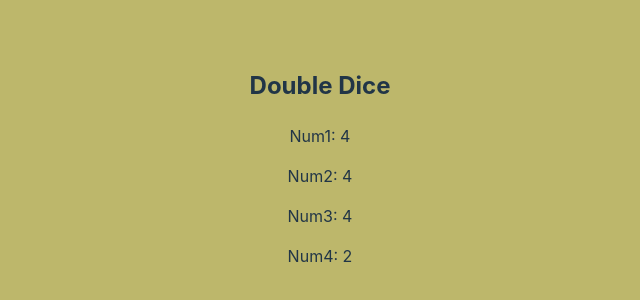
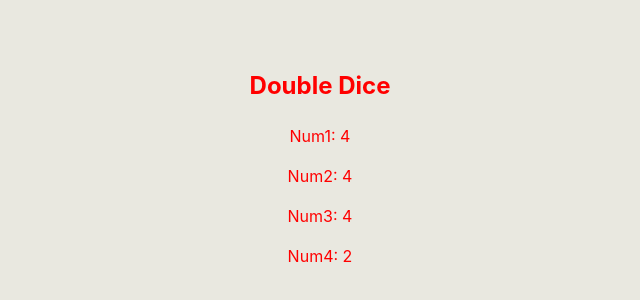
Before and after one commit to yisusworldwide/my-react-apps, a React (Vite) app: page / in a window 1280 px wide. Shown: the part 234-534 px from the top of the page, without its empty margins (320-960 px from the left). Built offline with nearby package versions, Linux system fonts and the light colour scheme.

Commit message:
Dynamic styling for DoubleDice component

```diff
--- a/src/DoubleDice.jsx
+++ b/src/DoubleDice.jsx
@@ -4,8 +4,10 @@ export default function DoubleDice (){
     const num3 = Math.floor(Math.random() * 6) +1;
     const num4 = Math.floor(Math.random() * 6) +1;
 
+    const styles = {color: num1 + num2 + num3 + num4 === 21 ? "green" : "red"};
     return (
-        <div>
+
+        <div style={styles}>
             <h2>Double Dice</h2>
             {num1 + num2 + num3 + num4 === 21 && <h3>Blackjack!</h3>}
             <p>Num1: {num1}</p>
--- a/src/index.css
+++ b/src/index.css
@@ -29,7 +29,7 @@ body {
   place-items: center;
   min-width: 320px;
   min-height: 100vh;
-  background-color: darkkhaki;
+  background-color: rgb(233, 232, 224);
 }
 
 h1 {
```
